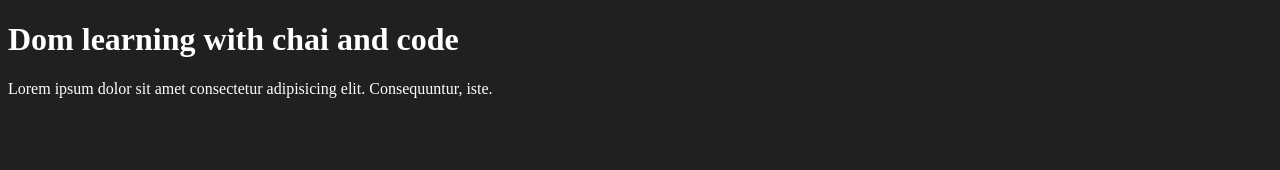
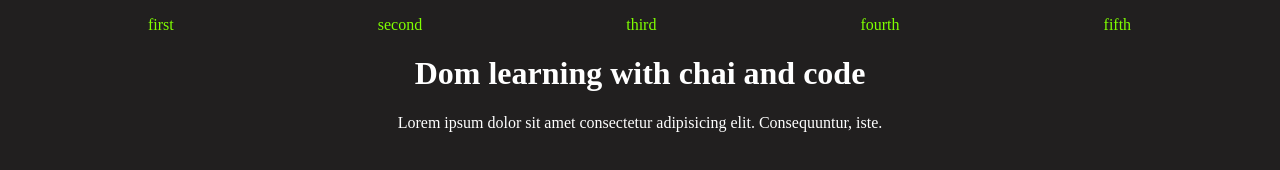
Before and after one commit to govinda006/javascript-learning, a plain HTML site: page DOM/one.html in a window 1280 px wide. Drawn offline with Linux system fonts and the light colour scheme.

Commit message:
code added

```diff
--- a/DOM/one.html
+++ b/DOM/one.html
@@ -6,17 +6,42 @@
     <title>Document Object Model</title>
     <style>
         .bg-black {
+            display: inline;
+            text-align: center;
             background-color: #211f1f;
             color: white;
+        }
+
+        li {
+            list-style-type: none;
+            display: inline;
+            margin: 100px;
+            justify-content: center;
+        }
+
+        a {
+            text-decoration: none;
+            color: chartreuse;
         }
     </style>
 </head>
 
-<body class="bg-black">
-    <div>
+<body style="background-color: #211f1f;">
+    <Nav>
+        <ul>
+            <li className="list-items"><a href="http://127.0.0.1:5500/DOM/one.html">first</a></li>
+            <li className="list-items"><a href="https://in.pinterest.com/">second</a></li>
+            <li className="list-items"><a href="https://github.com/govinda006">third</a></li>
+            <li className="list-items"><a href="">fourth</a></li>
+            <li className="list-items"><a href="">fifth</a></li>
+        </ul>
+    </Nav>
+    <div class="bg-black">
         <h1 id="title" class="heading">Dom learning with chai and code <span style="display: none;">text test</span>
         </h1>
         <p>Lorem ipsum dolor sit amet consectetur adipisicing elit. Consequuntur, iste. </p>
+
+
     </div>
 </body>
 
```
